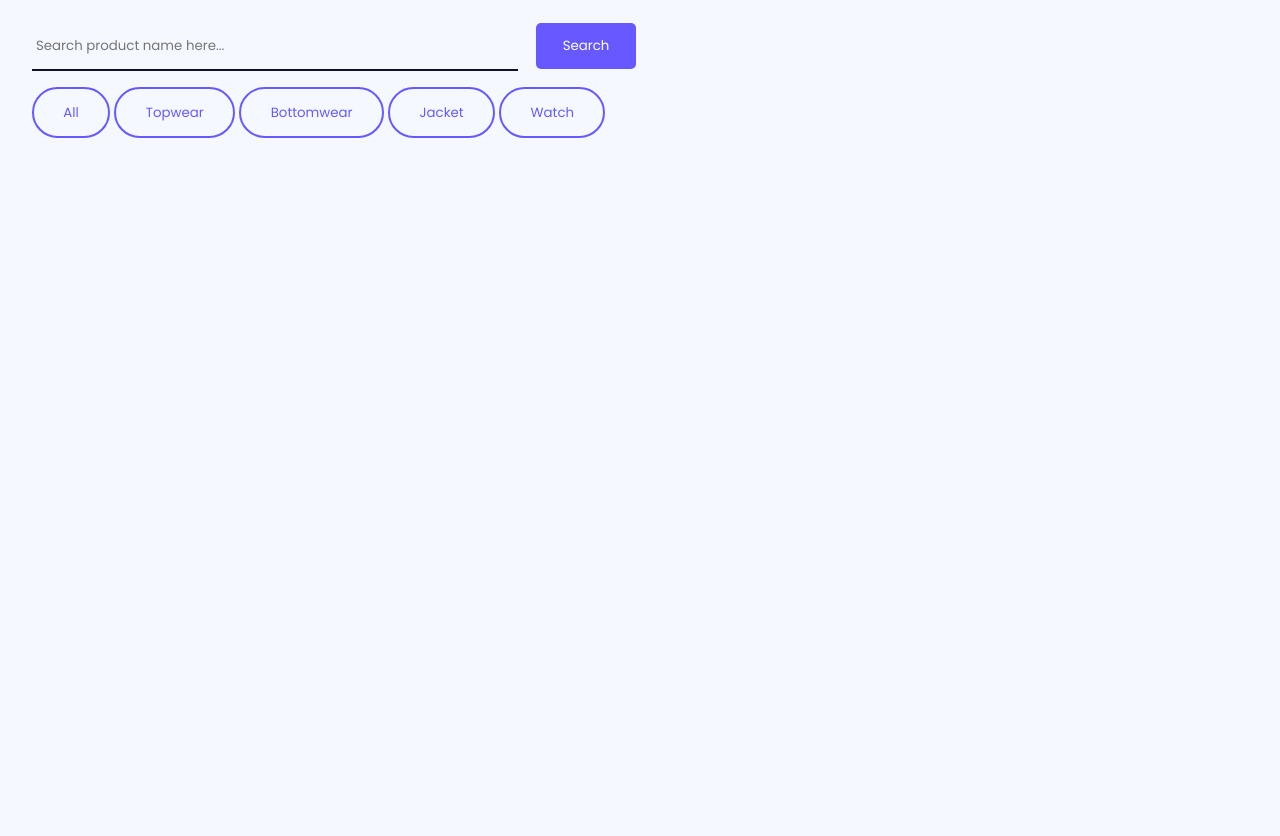
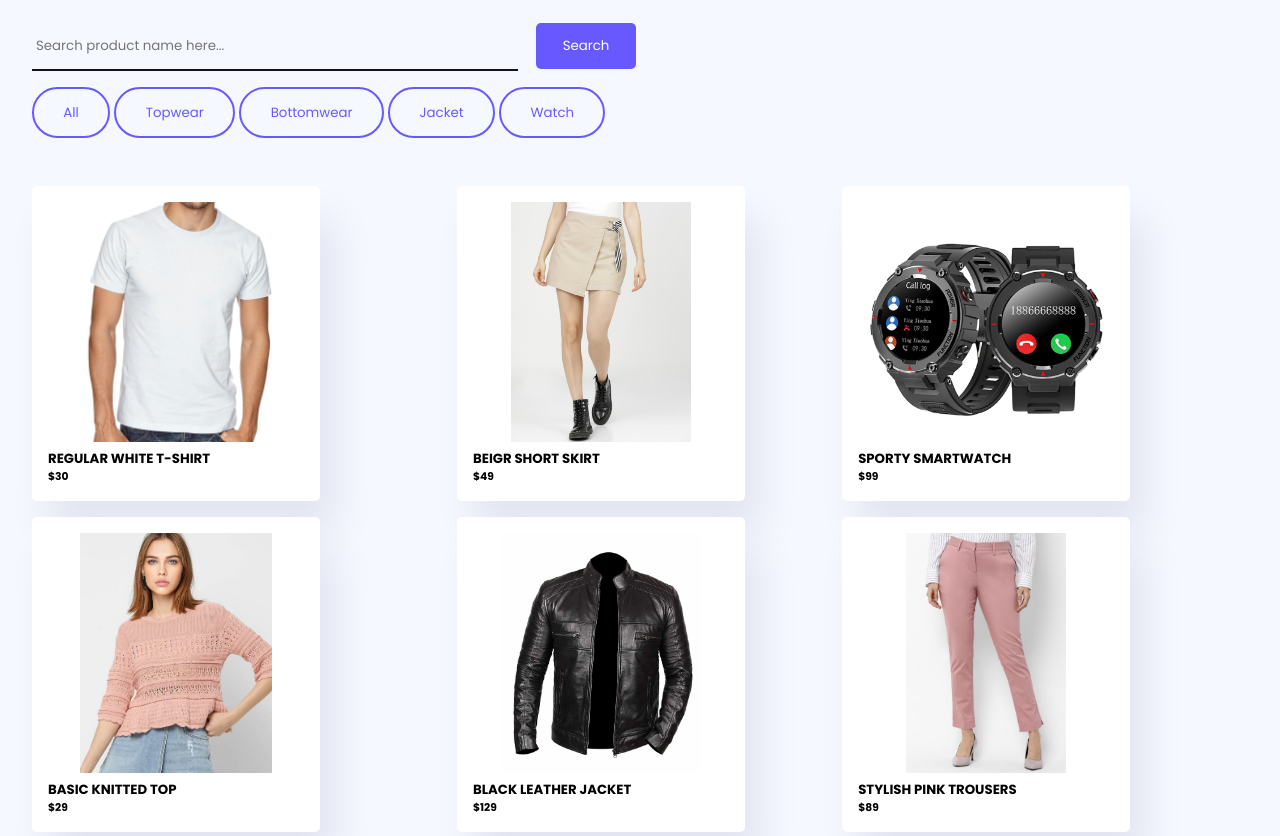
Before and after one commit to Abhishek-Kolpkar/Product-Filter-Search, a plain HTML site: page index.html in a window 1280 px wide. Shown: the top 836 px of the page. Before the commit the page ends 800 px from the top, so only its background shows below. Drawn offline with Linux system fonts and the light colour scheme.

Commit message:
Product Filter & Search

```diff
--- a/script.js
+++ b/script.js
@@ -0,0 +1,86 @@
+// products list
+let products = {
+  data: [
+    {
+      productName: "Regular White T-shirt",
+      category: "Topwear",
+      price: "30",
+      image: "Images/white-T-shirt.jpg",
+    },
+    {
+      productName: "Beigr Short Skirt",
+      category: "Bottomwear",
+      price: "49",
+      image: "Images/short-skirt.jpg",
+    },
+    {
+      productName: "Sporty SmartWatch",
+      category: "Watch",
+      price: "99",
+      image: "Images/sporty-smartwatch.jpg",
+    },
+    {
+      productName: "Basic Knitted Top",
+      category: "Topwear",
+      price: "29",
+      image: "Images/knitted-top.jpg",
+    },
+    {
+      productName: "Black Leather Jacket",
+      category: "Jacket",
+      price: "129",
+      image: "Images/black-leather-jacket.jpg",
+    },
+    {
+      productName: "Stylish Pink Trousers",
+      category: "Bottomwear",
+      price: "89",
+      image: "Images/pink-trousers.jpg",
+    },
+    {
+      productName: "Brown Men's Jacket",
+      category: "Jacket",
+      price: "189",
+      image: "Images/brown-jacket.jpg",
+    },
+    {
+      productName: "Comfy Gray Pants",
+      category: "Bottomwear",
+      price: "49",
+      image: "Images/comfy-grey-pants.jpg",
+    },
+  ],
+};
+
+for (let i of products.data) {
+  console.log(i);
+  // create card
+  let card = document.createElement("div");
+  // card should have category
+  card.classList.add("card", i.category, "hide");
+  // image div
+  let imgContainer = document.createElement("div");
+  imgContainer.classList.add("image-container");
+  // img tag
+  let image = document.createElement("img");
+  image.setAttribute("src", i.image);
+  imgContainer.appendChild(image);
+  card.appendChild(imgContainer);
+
+  // container
+  let container = document.createElement("div");
+  container.classList.add("container");
+  // product name
+  let name = document.createElement("h5");
+  name.classList.add("product-name");
+  name.innerText = i.productName.toUpperCase();
+  container.appendChild(name);
+
+  // price
+  let price = document.createElement("h6");
+  price.innerText = "$" + i.price;
+  container.appendChild(price);
+
+  card.appendChild(container);
+  document.getElementById("products").appendChild(card);
+}
--- a/style.css
+++ b/style.css
@@ -55,4 +55,27 @@ body{
   background-color: #6759ff;
   color: #ffffff;
 }
+
+#products{
+  display: grid;
+  grid-template-columns: auto auto auto;
+  grid-column-gap: 1.2em;
+  padding: 2em 0;
+}
+.card{
+  background-color: #ffffff;
+  max-width: 18em;
+  margin-top: 1em;
+  padding: 1em;
+  border-radius: 5px;
+  box-shadow: 1em 2em 2.5em rgba(1,2,68,0.08);
+}
+.image-container{
+  text-align: center;
+}
+img{
+  max-width: 100%;
+  object-fit: contain;
+  height: 15em;
+}
 /*********************************** general CSS end ***********************************/
```
